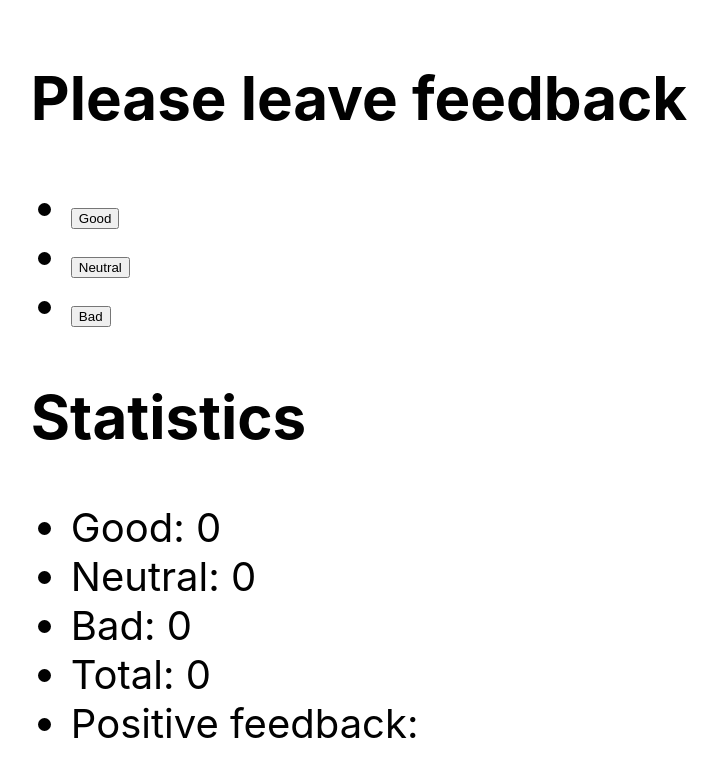
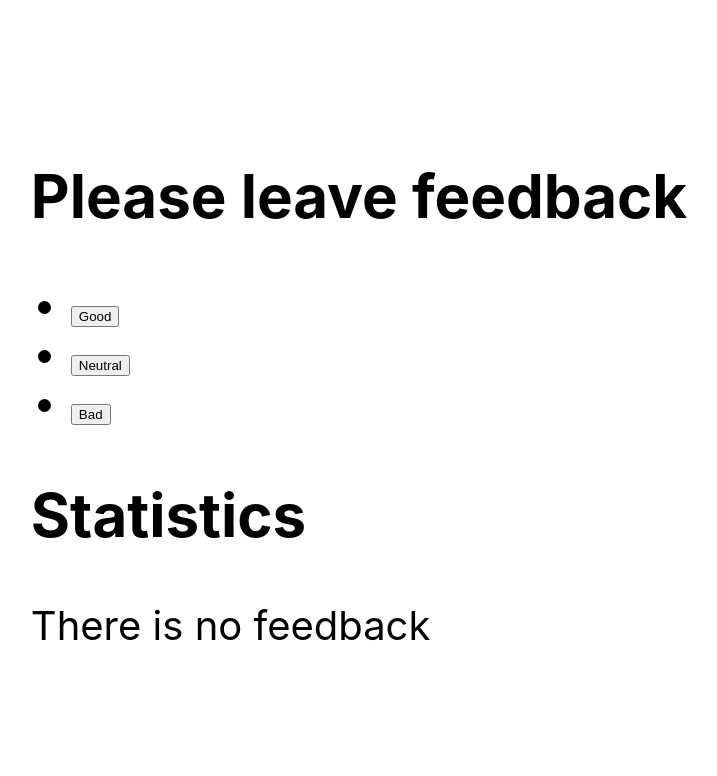
Before and after one commit to Brute1996/goit-react-hw-02-feedback, a React (Create React App) app: page / in a window 1280 px wide. Shown: the top 776 px of the page, without its empty margins (281-998 px from the left). Built offline with nearby package versions, Linux system fonts and the light colour scheme.

Commit message:
add Notification

```diff
--- a/src/components/FeedbackSection/Feedback.jsx
+++ b/src/components/FeedbackSection/Feedback.jsx
@@ -1,7 +1,8 @@
 import { Component } from "react";
 import { Statistics } from "./Statistics/Statistics";
 import { FeedbackOptions } from "./FeedbackOptions/FeedbackOptions";
-import { Section } from "./Section";
+import { Section } from "./common/Section";
+import { Notification } from "./common/Notification";
 
 export class Feedback extends Component {
 
@@ -60,6 +61,10 @@ export class Feedback extends Component {
                 </Section>
 
                 <Section title="Statistics">
+                    {this.state.total === 0
+                        ?
+                        <Notification message="There is no feedback" />
+                        :
                         <Statistics
                             good={this.state.good}
                             neutral={this.state.neutral}
@@ -67,6 +72,7 @@ export class Feedback extends Component {
                             total={this.state.total}
                             positivePercentage={this.state.positivePercentage}>
                         </Statistics>
+                    }
                 </Section>
             </div>
         );
--- /dev/null
+++ b/src/components/FeedbackSection/common/Notification.jsx
@@ -0,0 +1 @@
+export const Notification = ({ message }) => <p>{message}</p>;
```
Also changed, not shown: src/components/FeedbackSection/common/Section.jsx (renamed from src/components/FeedbackSection/Section.jsx). Lines whose indentation alone changed are shown as unchanged.
